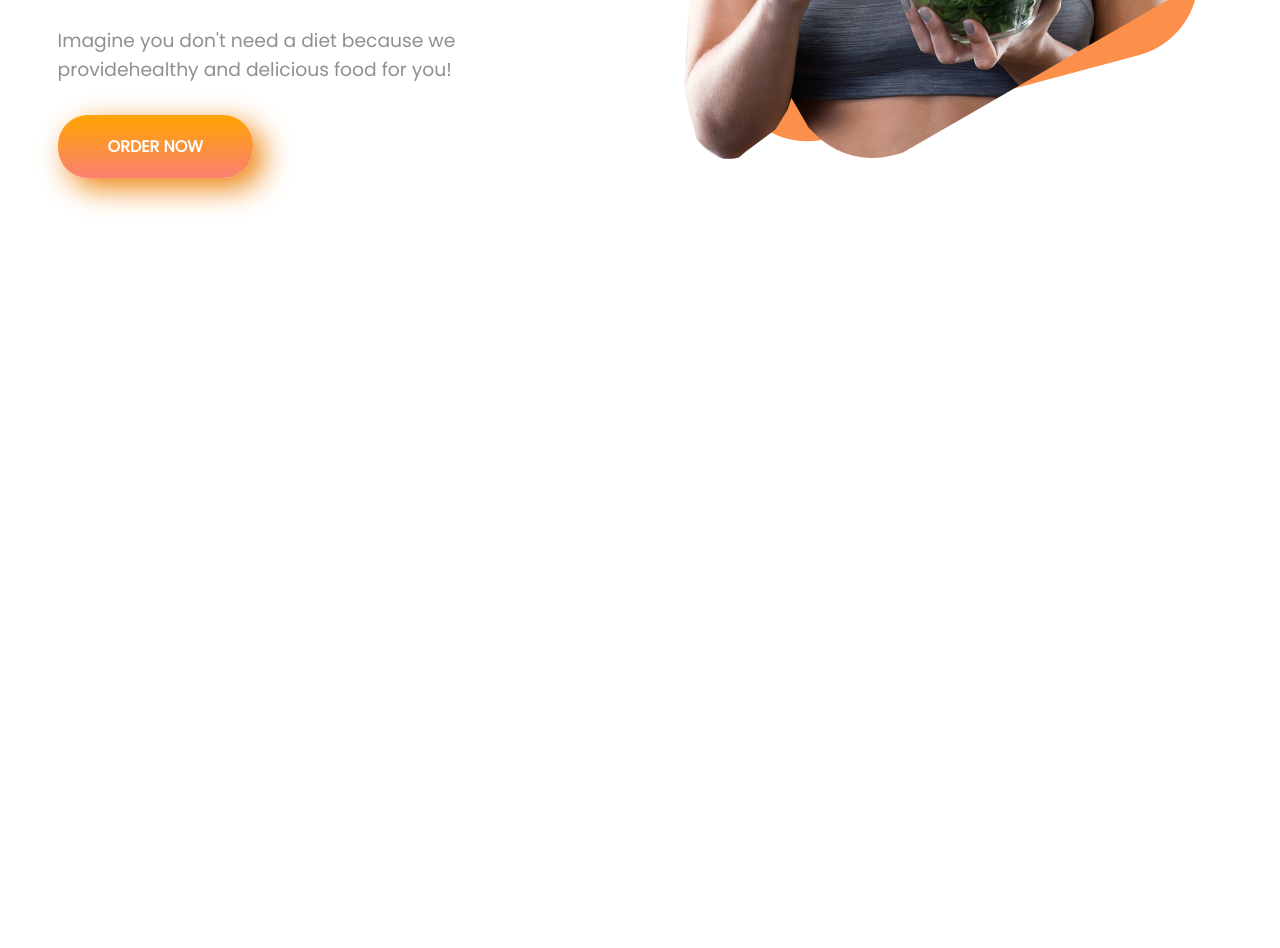
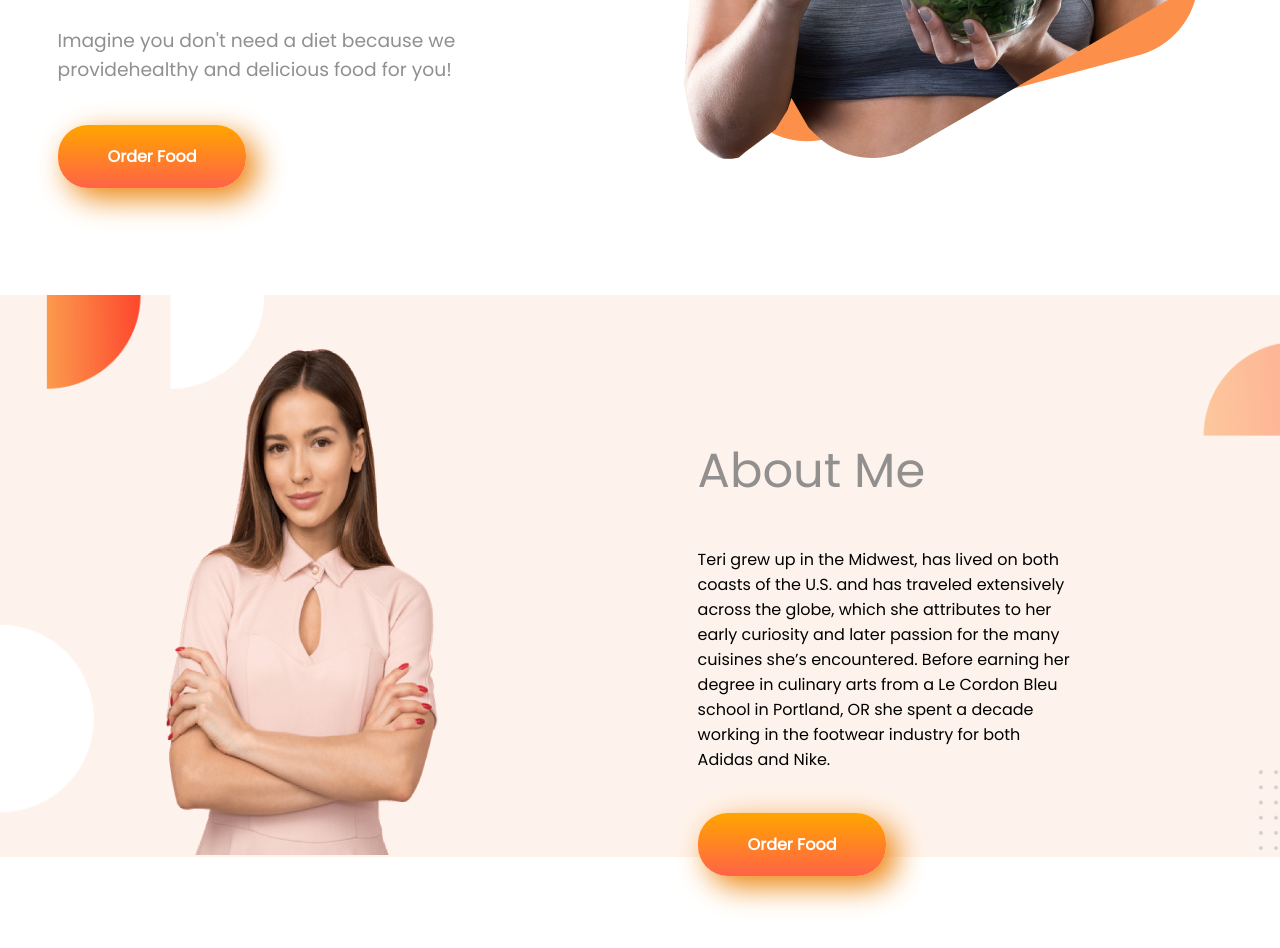
Before and after one commit to ImranHossain1/food-network-main, a plain HTML site: page index.html in a window 1280 px wide. Shown: the part 660-1608 px from the top of the page. Before the commit the page ends 1005 px from the top, so only its background shows below. Drawn offline with Linux system fonts and the light colour scheme.

Commit message:
info added

```diff
--- a/css/style.css
+++ b/css/style.css
@@ -1,10 +1,11 @@
 body{
     font-family: 'Poppins', sans-serif;
     margin: 0%;
+
 }
 .flexible-display{
     display: flex;
-    margin-bottom: 150px;
+    margin-bottom: 100px;
     margin-top: 100px;
 }
 .padd-add{
@@ -12,6 +13,10 @@ body{
 }
 h1{
     font-size: 400%;
+}
+h2{
+    font-size: 300%;
+    font-weight: 700;
 }
 .block-span{
     display: block;
@@ -22,20 +27,36 @@ h1{
 .text-grey{
     color: rgb(146, 143, 143);
     font-weight: 300;
-    margin-bottom: 50px;
 }
 .half-width{
     width: 50%;
     padding-left: 4.5%;
     padding-right: 3%;
-
 }
 .link-button{
     text-decoration: none;
-    background-image: linear-gradient(orange, salmon);
+    background-image: linear-gradient(orange, tomato);
     padding: 20px 50px;
     border-radius: 30px;
     color: white;
     font-weight: 700;
     box-shadow: 10px 10px 30px rgb(236, 130, 9);
 }
+.margin-add{
+    margin-bottom: 60px;
+}
+
+.bg-img{
+    background-image: url(../images/shapes/7.png);
+    background-repeat: no-repeat;
+    background-size: cover;
+}
+.img-size{
+    padding-left: 20%;
+    padding-top: 10%;
+    height: 90%;
+    width: 50%;
+}
+.width-div{
+    width: 70%;
+}
--- a/index.html
+++ b/index.html
@@ -16,12 +16,24 @@
             <h1><span class="block-span"><span class="text-orange">Skip</span> The Diet,</span>
                 <span>Just Eat Healthy</span>
                 <span>With Food Network</span> </h1>
-            <h3 class="text-grey">Imagine you don't need a diet because we providehealthy and delicious food for you!</h3>
-            <a target="_blank" href="https://www.facebook.com/imran1402/" class="link-button">ORDER NOW</a>
+            <h3 class="text-grey margin-add">Imagine you don't need a diet because we providehealthy and delicious food for you!</h3>
+            <a target="_blank" href="https://www.facebook.com/imran1402/" class="link-button">Order Food</a>
         </div>
         <div class="half-width">
             <img src="images/female/Group 8425.png" alt="">
         </div>
     </section>
+    <section class="bg-img flexible-display">
+        <div class="half-width">
+            <img src="images/female/Person Image.png" alt="" class="img-size">
+        </div>
+        <div class="half-width padd-add">
+           <div class="width-div">
+                <h2 class="text-grey"> About Me </h2>
+                <p class="margin-add">Teri grew up in the Midwest, has lived on both coasts of the U.S. and has traveled extensively across the globe, which she attributes to her early curiosity and later passion for the many cuisines she’s encountered. Before earning her degree in culinary arts from a Le Cordon Bleu school in Portland, OR she spent a decade working in the footwear industry for both Adidas and Nike.  </p>
+                <a target="_blank" href="https://www.facebook.com/imran1402/" class="link-button">Order Food</a>
+           </div>
+        </div>
+    </section>
 </body>
 </html>
```
